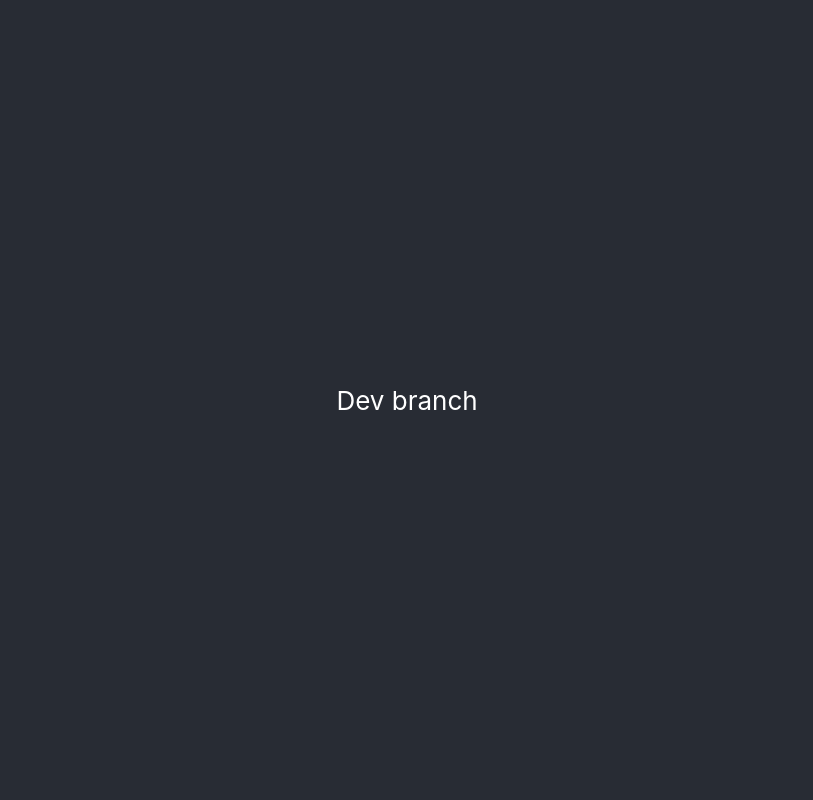
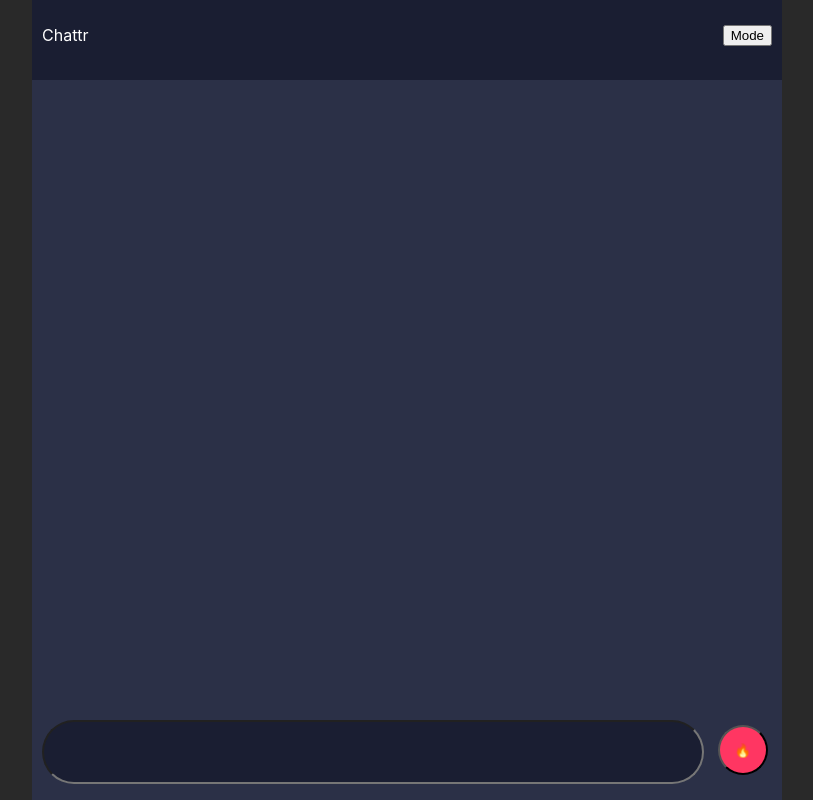
Before and after one commit to sherralotz/chat-app, a React (Create React App) app: page / in a window 1280 px wide. Shown: the whole page, without its empty margins (233-1046 px from the left). Built offline with nearby package versions, Linux system fonts and the light colour scheme.

Commit message:
Added components

```diff
--- a/src/App.css
+++ b/src/App.css
@@ -1,38 +1,138 @@
-.App {
+/* -- MAIN ------------------*/
+/* -- HEADER ------------------*/
+/* -- CHAT AREA ------------------*/
+/* -- INPUT AREA ------------------*/
+
+/* ------------------ MAIN ------------------*/
+.lightmode {
+  background-color: #e9e9e9;
+}
+.darkmode {
+  background-color: #292929;
+}
+.main-container {
   text-align: center;
+  max-width: 750px;
+  margin: 0 auto;
+}
+.darkmode .main-container {
+  background-color: #2b3047;
+}
+.lightmode .main-container {
+  background-color: #f3f3f5;
+}
+.main-container {
+  height: 100vh;
+  display: -webkit-flex;
+  display: flex;
+}
+/* ------------------ HEADER ------------------*/
+.header-container {
+  height: 10vh;
+  min-height: 50px;
+  color: #fff;
+  position: fixed;
+  width: 100%;
+  max-width: 750px;
+  top: 0;
+  -webkit-align-items: center;
+  align-items: center;
+  -webkit-justify-content: space-between;
+  justify-content: space-between;
+  z-index: 99;
+  padding: 10px;
+  box-sizing: border-box;
+}
+.darkmode .header-container {
+  background-color: #1a1e32;
+}
+.lightmode .header-container {
+  background-color: #ff0545;
+}
+.header-menu {
+  float: right;
+  margin-top: 15px;
+}
+.header-title {
+  float: left;
+  margin-top: 15px;
+}
+/* ------------------ CHAT AREA ------------------*/
+.chatarea-container {
+  padding: 10px;
+  height: 75vh;
+  margin: 10vh 0;
+  overflow-y: scroll;
+  display: flex;
+  width: 100%;
+}
+.chatarea-container::-webkit-scrollbar {
+  width: 0.25rem;
 }
 
-.App-logo {
-  height: 40vmin;
-  pointer-events: none;
+.lightmode .chatarea-container::-webkit-scrollbar-track {
+  background: #cccccc;
 }
 
-@media (prefers-reduced-motion: no-preference) {
-  .App-logo {
-    animation: App-logo-spin infinite 20s linear;
-  }
+.chatarea-container::-webkit-scrollbar-thumb {
+  background: #ff0545;
+}
+.darkmode .chatarea-container::-webkit-scrollbar-track {
+  background: #1e1e24;
 }
 
-.App-header {
-  background-color: #282c34;
-  min-height: 100vh;
-  display: flex;
-  flex-direction: column;
-  align-items: center;
-  justify-content: center;
-  font-size: calc(10px + 2vmin);
-  color: white;
+.darkmode .chatarea-container::-webkit-scrollbar-thumb {
+  background: #6649b8;
 }
 
-.App-link {
-  color: #61dafb;
+/* ------------------ INPUT AREA ------------------*/
+.messagearea-container {
+  height: 10vh;
+  position: fixed;
+  bottom: 0;
+  width: 100%;
+  max-width: 750px;
+  display: -webkit-flex;
+  display: flex;
+  font-size: 1.25rem;
 }
-
-@keyframes App-logo-spin {
-  from {
-    transform: rotate(0deg);
-  }
-  to {
-    transform: rotate(360deg);
-  }
+.darkmode .messagearea-container {
+  background: #2b3047;
 }
+.lightmode .messagearea-container {
+  background: #f3f3f5;
+}
+.messagearea-container form {
+  width: 100%;
+}
+.messagearea-container input {
+  line-height: 40px;
+  border-radius: 20em;
+  width: 85%;
+  font-size: 1.2rem;
+  outline: none;
+  float: left;
+  margin-left: 10px;
+  padding: 10px;
+}
+.darkmode .messagearea-container input {
+  background: #1a1e32;
+  color: #fff;
+}
+.lightmode .messagearea-container input {
+  background: #ffffff;
+  color: #181717;
+}
+.sendmsg-btn {
+  width: 50px;
+  height: 50px;
+  border-radius: 100px;
+  outline: none;
+  margin-top: 5px;
+}
+.darkmode .sendmsg-btn {
+  background-color: #ff3662;
+}
+.lightmode .sendmsg-btn {
+  background-color: #ff0545;
+}
--- a/src/App.js
+++ b/src/App.js
@@ -1,10 +1,15 @@
 import logo from "./logo.svg";
 import "./App.css";
+import Header from "./components/Header";
+import MessageArea from "./components/MessageArea";
 
 function App() {
   return (
-    <div className="App">
-      <header className="App-header">Dev branch</header>
+    <div className="app-container darkmode">
+      <div className="main-container">
+        <Header />
+        <MessageArea />
+      </div>
     </div>
   );
 }
--- /dev/null
+++ b/src/components/Header.js
@@ -0,0 +1,15 @@
+export default function Header() {
+  const toggleLightDarkMode = () => {
+    const oldClassName = document.body.className;
+    const newClassName =
+      oldClassName === "lightmode" ? "darkmode" : "lightmode";
+    document.body.className = newClassName;
+  };
+
+  return (
+    <div className="header-container">
+      <div className="header-title">Chattr</div>
+      <button class="header-menu">Mode</button>
+    </div>
+  );
+}
--- /dev/null
+++ b/src/components/MessageArea.js
@@ -0,0 +1,11 @@
+import MessageDisplayList from "./MessageDisplayList";
+import MessageInputArea from "./MessageInputArea";
+
+export default function MessageArea() {
+  return (
+    <div className="messagearea-container">
+      <MessageDisplayList />
+      <MessageInputArea />
+    </div>
+  );
+}
--- /dev/null
+++ b/src/components/MessageDisplayList.js
@@ -0,0 +1,3 @@
+export default function MessageDisplayList() {
+  return <div className="msglistdisplay-container"></div>;
+}
--- /dev/null
+++ b/src/components/MessageInputArea.js
@@ -0,0 +1,8 @@
+export default function MessageInputArea() {
+  return (
+    <form className="">
+      <input type="text" class="input" />
+      <button class="sendmsg-btn">🔥</button>
+    </form>
+  );
+}
```
